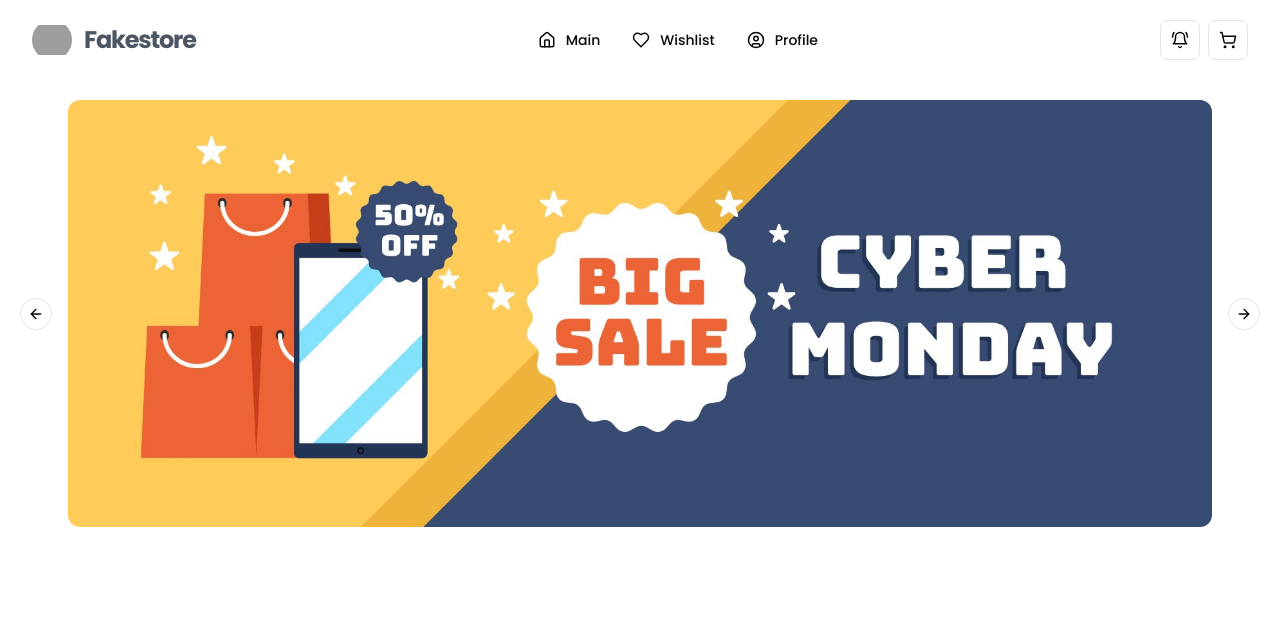
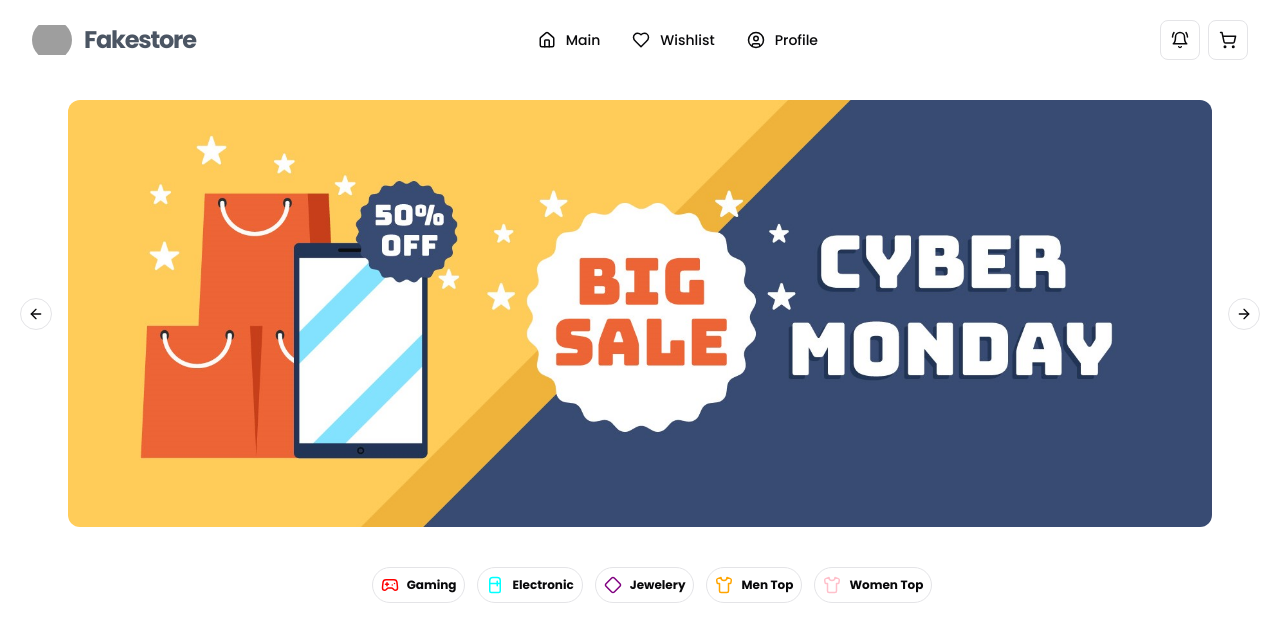
Before and after one commit to ilhamkhalik05/fake-store, a Next.js app: page / in a window 1280 px wide. Shown: the top 642 px of the page. Built offline with nearby package versions, Linux system fonts and the light colour scheme; grey boxes are pictures that could not be loaded.

Commit message:
ui/home: Category group badge

```diff
--- a/src/app/page.tsx
+++ b/src/app/page.tsx
@@ -1,9 +1,11 @@
 import Banner from '@/components/banner';
+import Category from '@/components/category';
 
 export default function Home() {
   return (
-    <div className="p-5">
+    <div className="flex flex-col gap-10 p-5">
       <Banner />
+      <Category />
     </div>
   );
 }
--- /dev/null
+++ b/src/components/category/index.tsx
@@ -0,0 +1,44 @@
+import { Badge } from '@/components/ui/badge';
+import { Diamond, Gamepad2, Refrigerator, Shirt } from 'lucide-react';
+
+export default function Category() {
+  return (
+    <div className="flex flex-row justify-center gap-3 overflow-x-auto w-full mx-3">
+      <Badge
+        variant={'outline'}
+        className="flex items-center gap-2 p-2 hover:bg-gray-100"
+      >
+        <Gamepad2 size={18} color="red" />
+        Gaming
+      </Badge>
+      <Badge
+        variant={'outline'}
+        className="flex items-center gap-2 p-2 hover:bg-gray-100"
+      >
+        <Refrigerator size={18} color="cyan" />
+        Electronic
+      </Badge>
+      <Badge
+        variant={'outline'}
+        className="flex items-center gap-2 p-2 hover:bg-gray-100"
+      >
+        <Diamond size={18} color="purple" />
+        Jewelery
+      </Badge>
+      <Badge
+        variant={'outline'}
+        className="flex items-center gap-2 p-2 hover:bg-gray-100"
+      >
+        <Shirt size={18} color="orange" />
+        Men Top
+      </Badge>
+      <Badge
+        variant={'outline'}
+        className="flex items-center gap-2 p-2 hover:bg-gray-100"
+      >
+        <Shirt size={18} color="pink" />
+        Women Top
+      </Badge>
+    </div>
+  );
+}
--- /dev/null
+++ b/src/components/ui/badge.tsx
@@ -0,0 +1,36 @@
+import * as React from 'react';
+import { cva, type VariantProps } from 'class-variance-authority';
+
+import { cn } from '@/lib/utils';
+
+const badgeVariants = cva(
+  'cursor-pointer inline-flex items-center rounded-full border px-2.5 py-0.5 text-xs font-semibold transition-colors focus:outline-none focus:ring-2 focus:ring-ring focus:ring-offset-2',
+  {
+    variants: {
+      variant: {
+        default:
+          'border-transparent bg-primary text-primary-foreground hover:bg-primary/80',
+        secondary:
+          'border-transparent bg-secondary text-secondary-foreground hover:bg-secondary/80',
+        destructive:
+          'border-transparent bg-destructive text-destructive-foreground hover:bg-destructive/80',
+        outline: 'text-foreground',
+      },
+    },
+    defaultVariants: {
+      variant: 'default',
+    },
+  },
+);
+
+export interface BadgeProps
+  extends React.HTMLAttributes<HTMLDivElement>,
+    VariantProps<typeof badgeVariants> {}
+
+function Badge({ className, variant, ...props }: BadgeProps) {
+  return (
+    <div className={cn(badgeVariants({ variant }), className)} {...props} />
+  );
+}
+
+export { Badge, badgeVariants };
```
